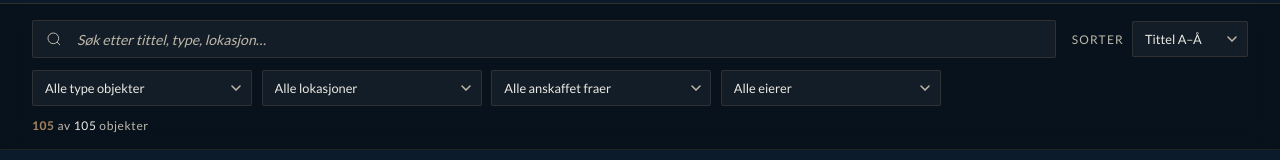
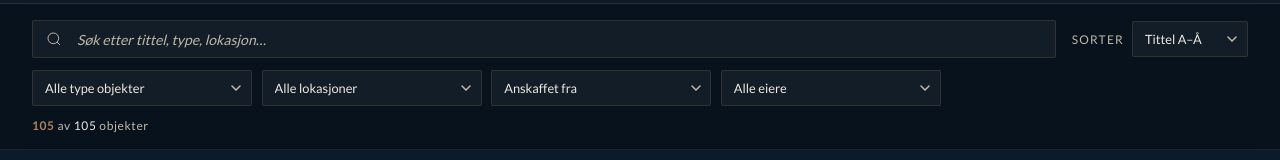
Before and after one commit to hermanxoxo/glastad-samlinger, a React (Vite) app: page / in a window 1280 px wide. Shown: the part 152-312 px from the top of the page. Built offline with nearby package versions, Linux system fonts and the light colour scheme.

Commit message:
Fix filter placeholder: Anskaffet fra

```diff
--- a/src/components/SearchFilter.jsx
+++ b/src/components/SearchFilter.jsx
@@ -11,6 +11,13 @@ const FILTER_LABELS = {
   lokasjon: 'Lokasjon',
   anskaffetFra: 'Anskaffet fra',
   eier: 'Eier',
+}
+
+const FILTER_PLACEHOLDERS = {
+  typeObjekt: 'Alle type objekter',
+  lokasjon: 'Alle lokasjoner',
+  anskaffetFra: 'Anskaffet fra',
+  eier: 'Alle eiere',
 }
 
 export default function SearchFilter({
@@ -78,7 +85,7 @@ export default function SearchFilter({
                 value={filters[key]}
                 onChange={e => handleFilter(key, e.target.value)}
               >
-                <option value="">Alle {label.toLowerCase()}er</option>
+                <option value="">{FILTER_PLACEHOLDERS[key]}</option>
                 {(options[key] || []).map(v => (
                   <option key={v} value={v}>{v}</option>
                 ))}
```
